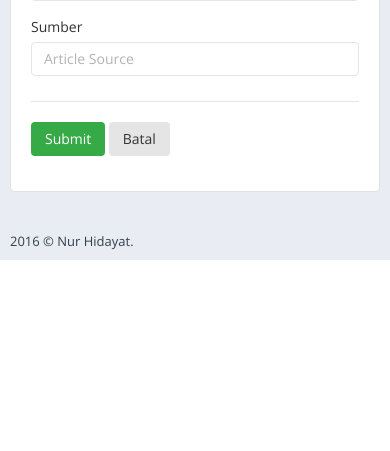
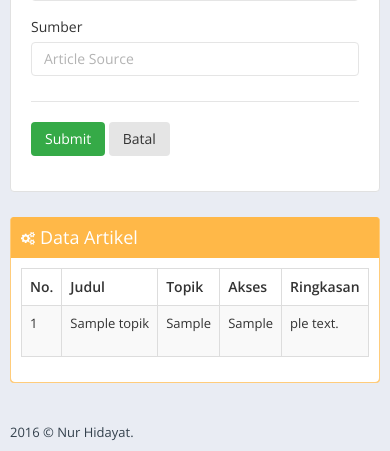
Before and after one commit to skrips/skrips, a CodeIgniter app: page /skrips/index.php/ctl/admin in a window 390 px wide. Shown: the part 1092-1543 px from the top of the page. Before the commit the page ends 1352 px from the top, so only its background shows below. Run offline with CodeIgniter, Linux system fonts and the light colour scheme; the visitor is signed in with stand-in values (Sample User, id 1); tables that the repository leaves empty or names only in its code hold one stand-in row (values such as "Sample post").

Commit message:
upload skrips 13th

```diff
--- a/application/controllers/Ctl.php
+++ b/application/controllers/Ctl.php
@@ -80,6 +80,7 @@ Class Ctl extends CI_Controller {
             redirect(base_url() . 'Ctl/user', 'refresh');
             die();
         } else {
+            $data['artikel'] = $this->Mtl->get_artikel();
             $data['akun'] = $this->Mtl->get_akun();
             $data['sidebar'] = "sidebar";
             $data['error'] = "";
@@ -97,6 +98,7 @@ Class Ctl extends CI_Controller {
             redirect(base_url() . 'Ctl/admin', 'refresh');
             die();
         } else {
+            $data['artikel'] = $this->Mtl->get_artikel();
             $data['akun'] = $this->Mtl->get_akun();
             $data['sidebar'] = "sidebar2";
             $data['error'] = "";
--- a/application/models/Mtl.php
+++ b/application/models/Mtl.php
@@ -40,6 +40,15 @@ Class Mtl extends CI_Model {
         return $this->db->get('user')->row();
     }
 
+    function get_artikel(){
+        $username = $this->session->userdata('username');
+        $this->db->select('*');
+        $this->db->from('artikel a');
+        $this->db->join('topik b','b.id_topik = a.id_topik','left');
+        $this->db->where('username',$username);
+        return $this->db->get()->result();
+    }
+
 }
 
 ?>
--- a/application/views/defcont.php
+++ b/application/views/defcont.php
@@ -110,6 +110,92 @@
                 </div>
             </div>
         </div>
+        <div class="row">
+            <div class="col-md-12">
+                <div class="portlet box yellow">
+                    <div class="portlet-title">
+                        <div class="caption">
+                            <i class="fa fa-cogs"></i>Data Artikel
+                        </div>
+                    </div>
+                    <div class="portlet-body">
+                        <div class="table-responsive">
+                            <table class="table table-striped table-bordered table-hover">
+                                <thead>
+                                    <tr>
+                                        <th>
+                                            No.
+                                        </th>
+                                        <th>
+                                            Judul
+                                        </th>
+                                        <th>
+                                            Topik
+                                        </th>
+                                        <th>
+                                            Akses
+                                        </th>
+                                        <th>
+                                            Ringkasan
+                                        </th>
+                                        <th>
+                                            Sumber
+                                        </th>
+                                        <th>
+                                            Create Date
+                                        </th>
+                                        <th>
+                                            Latest Update
+                                        </th>
+                                        <th>
+                                            Action
+                                        </th>
+                                    </tr>
+                                </thead>
+                                <tbody>
+                                    <?php
+                                    $no = 1;
+                                    foreach ($artikel as $ar) {
+                                        ?>
+                                        <tr>
+                                            <td>
+                                                <?php echo $no; ?>
+                                            </td>
+                                            <td>
+                                                <?php echo $ar->judul; ?>
+                                            </td>
+                                            <td>
+                                                <?php echo $ar->topik; ?>
+                                            </td>
+                                            <td>
+                                                <?php echo $ar->akses; ?>
+                                            </td>
+                                            <td>
+                                                <?php echo substr($ar->isi, 3, 100); ?>
+                                            </td>
+                                            <td>
+                                                <?php echo $ar->sumber; ?>
+                                            </td>
+                                            <td>
+                                                <?php echo $ar->create_date; ?>
+                                            </td>
+                                            <td>
+                                                <?php echo $ar->last_update; ?>
+                                            </td>
+                                            <td>
+                                                <a class="btn btn-success">Edit</a>
+                                                <a class="btn btn-danger">Delete</a>
+                                            </td>
+                                        </tr>
+                                        <?php $no++;
+                                    }
+                                    ?>
+                                </tbody>
+                            </table>
+                        </div>
+                    </div>
+                </div>
+            </div></div>
         <!-- END PAGE CONTENT-->
     </div>
 </div>
```
